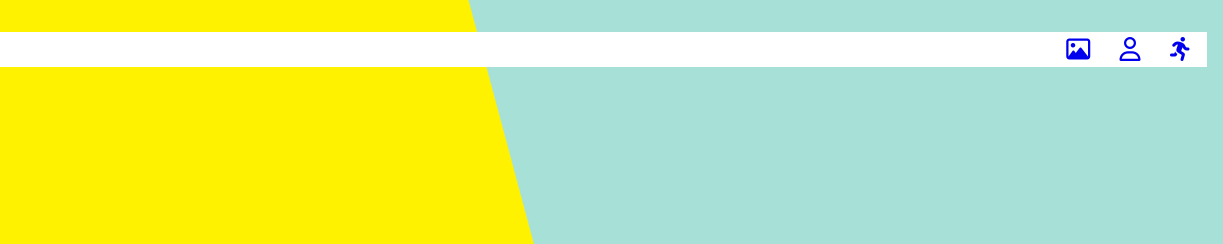
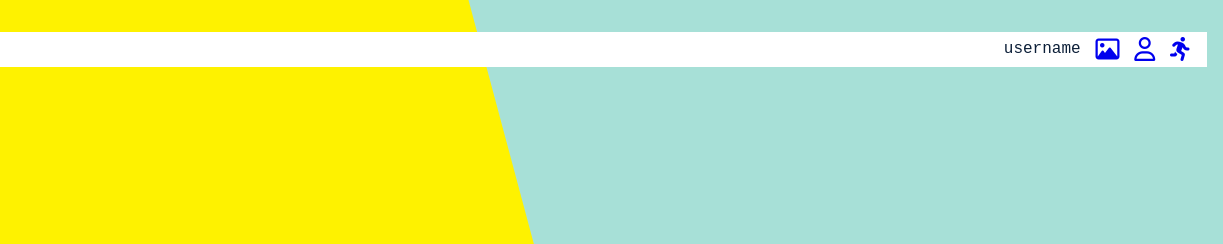
Before and after one commit to Lap0u/camagru, a plain HTML site: page front/src/account.html in a window 1280 px wide. Shown: the top 244 px of the page, 57-1280 px from the left. Drawn offline with Linux system fonts and the light colour scheme.

Commit message:
username name dans la navbar mais n'est pas en fonction du vrai nom

```diff
--- a/front/src/account.html
+++ b/front/src/account.html
@@ -17,6 +17,7 @@
   <div class="navbar-container">
     <a class="insta" href="camagru.html"><i class="fa-brands fa-instagram fa-xl"></i></a>
     <div class="nav-right-flex">
+      <div class="nav-username">username</div>
       <a href="gallery.html"><i class="fa-regular fa-image fa-xl"></i></a>
       <a href="account.html"><i class="fa-regular fa-user fa-xl"></i></a>
       <a href="index.html"><i class="fa-solid fa-person-running fa-xl"></i></a>
--- a/front/src/css/camagru.css
+++ b/front/src/css/camagru.css
@@ -22,12 +22,13 @@
 .nav-right-flex {
   display: flex;
   justify-content: space-between;
-  width: 10%;
+  width: 15%;
   margin-left: auto;
   margin-right: 1rem;
 }
 
-.navbar-container i {
+.navbar-container i,
+.nav-username {
   line-height: 2.2rem;
 }
 
```
Also changed, not shown: front/src/camagru.html (+1 -0 lines), front/src/gallery.html (+1 -0 lines).
